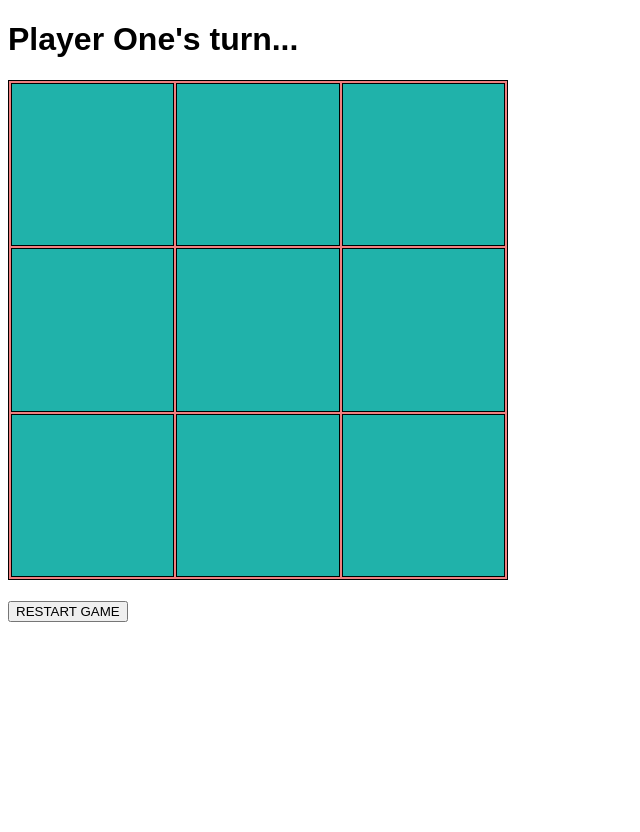
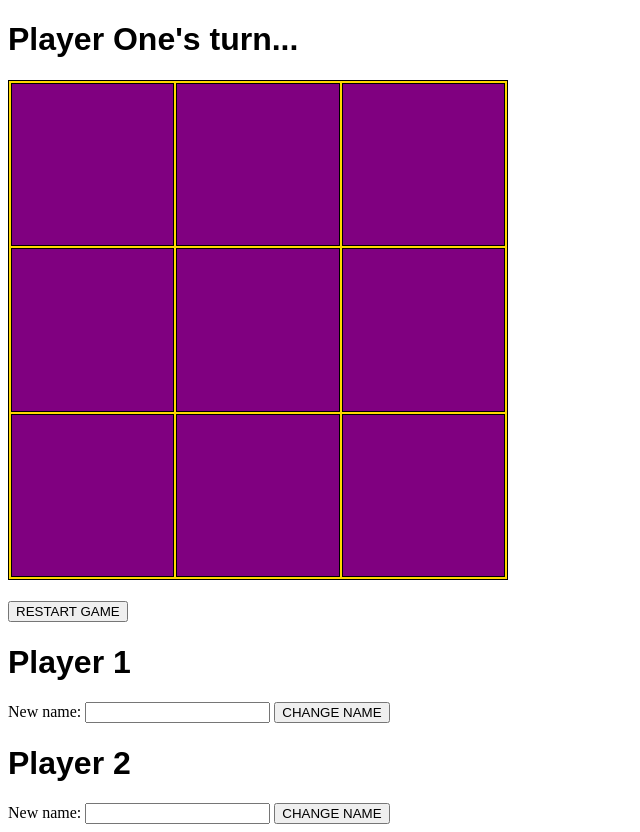
Before and after one commit to JasonBet/Tic-Tac-Toe, a plain HTML site: page index.html in a window 1280 px wide. Shown: the whole page, without its empty margins (0-640 px from the left). Before the commit the page ends 800 px from the top, so only its background shows below. Drawn offline with Linux system fonts and the light colour scheme.

Commit message:
Create name change form for players

```diff
--- a/index.html
+++ b/index.html
@@ -7,13 +7,30 @@
     <title>Tic Tac Toe</title>
 </head>
 <body>
-    <div class="container">
+    <div class="game-container">
         <h1 class="turn"></h1>
         <div class="board"></div>
         <h1 class="victor"></h1>
         <button class="restart">RESTART GAME</button>
     </div>
-
+    <div class="player-names">
+        <div class="player1">
+            <h1>Player 1</h1>
+            <form action="" id="change1">
+                <label for="nameChange">New name:</label>
+                <input type="text" name="nameChange" id="nameChange1">
+                <button class="submit" type="submit">CHANGE NAME</button>
+            </form>
+        </div>
+        <div class="player2">
+            <h1>Player 2</h1>
+            <form action="" id="change2">
+                <label for="nameChange">New name:</label>
+                <input type="text" name="nameChange" id="nameChange2">
+                <button class="submit" type="submit">CHANGE NAME</button>
+            </form>
+        </div>
+    </div>
     <script src="script.js"></script>
 </body>
 </html>
--- a/script.js
+++ b/script.js
@@ -73,6 +73,10 @@ const GameController = (function() {
     }
     const getActivePlayer = () => activePlayer;
 
+    const changePName = (pNum, newName) => {
+        players[pNum-1].pName = newName;
+    }
+
     const printNewRound = () => {
         console.log(`${getActivePlayer().pName}'s turn.`);
         Gameboard.printBoard();
@@ -137,6 +141,7 @@ const GameController = (function() {
     return {
         playRound,
         getActivePlayer,
+        changePName,
         getGameOver,
         resetGameOver
     };
@@ -176,6 +181,25 @@ const ScreenController = (function() {
         })
     }
 
+    let formChangeP1 = document.querySelector('#change1');
+    let formChangeP2 = document.querySelector('#change2');
+
+    formChangeP1.addEventListener("submit", (e) => {
+        e.preventDefault();
+
+        const newName = e.target.elements.nameChange.value;
+        GameController.changePName(1, newName);
+        updateScreen();
+    });
+
+    formChangeP2.addEventListener("submit", (e) => {
+        e.preventDefault();
+
+        const newName = e.target.elements.nameChange.value;
+        GameController.changePName(2, newName);
+        updateScreen();
+    });
+
     // Victory & Reset Alert
     const declareVictor = (mark) => {
         victor.textContent = `${GameController.getActivePlayer().pName} WINS!!!`;
--- a/style.css
+++ b/style.css
@@ -1,3 +1,4 @@
+
 .board {
     display: grid;
     height: 500px;
@@ -7,7 +8,7 @@
     border: 1px solid black;
     gap: 2px;
     padding: 2px;
-    background-color: lightcoral;
+    background-color: gold;
     box-sizing: border-box;
   }
 
@@ -18,7 +19,8 @@
     text-align: center;
     font-size: 2rem;
     border: 1px solid black;
-    background: lightseagreen;
+    background: purple;
+    color: white;
     cursor: pointer;
   }
 
```
